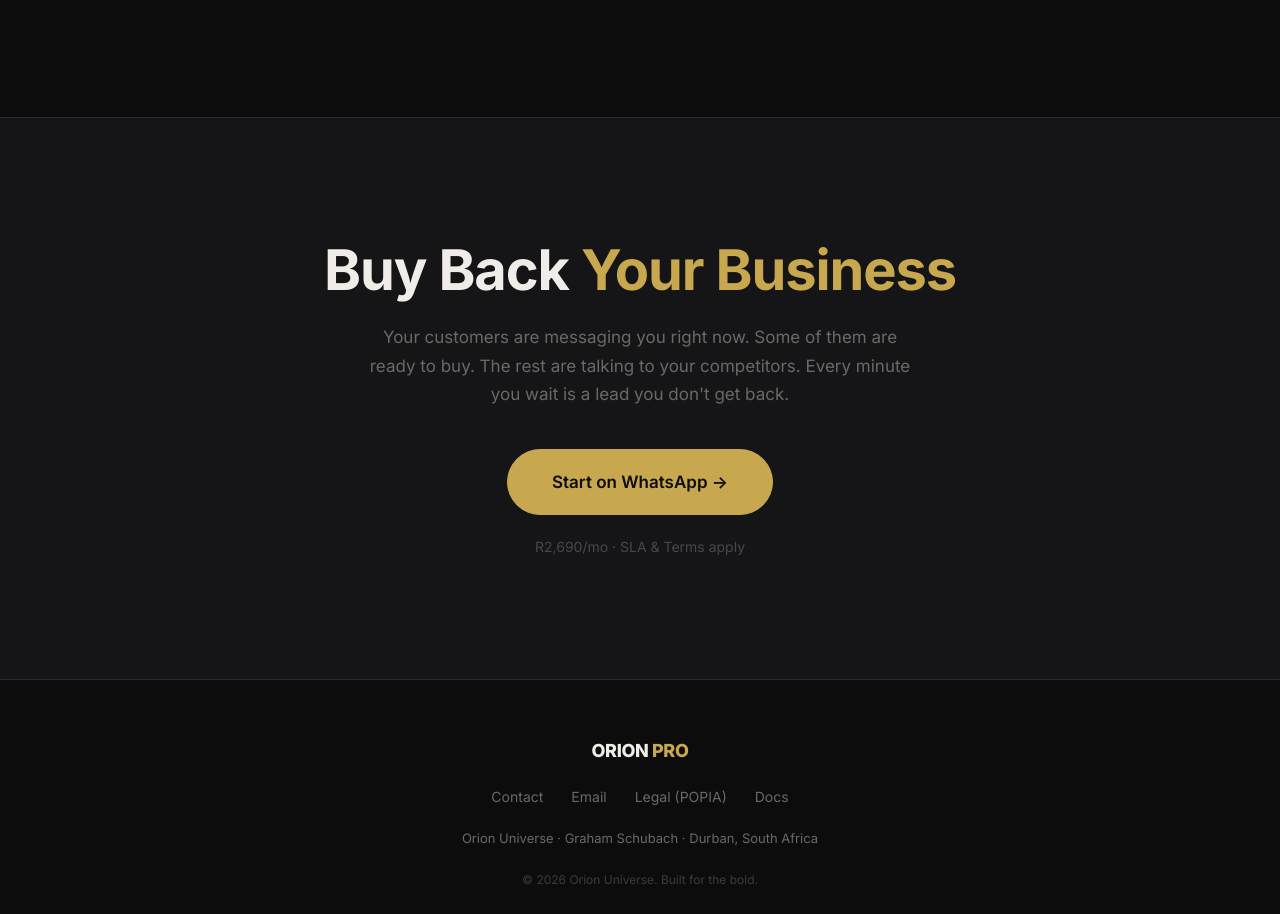
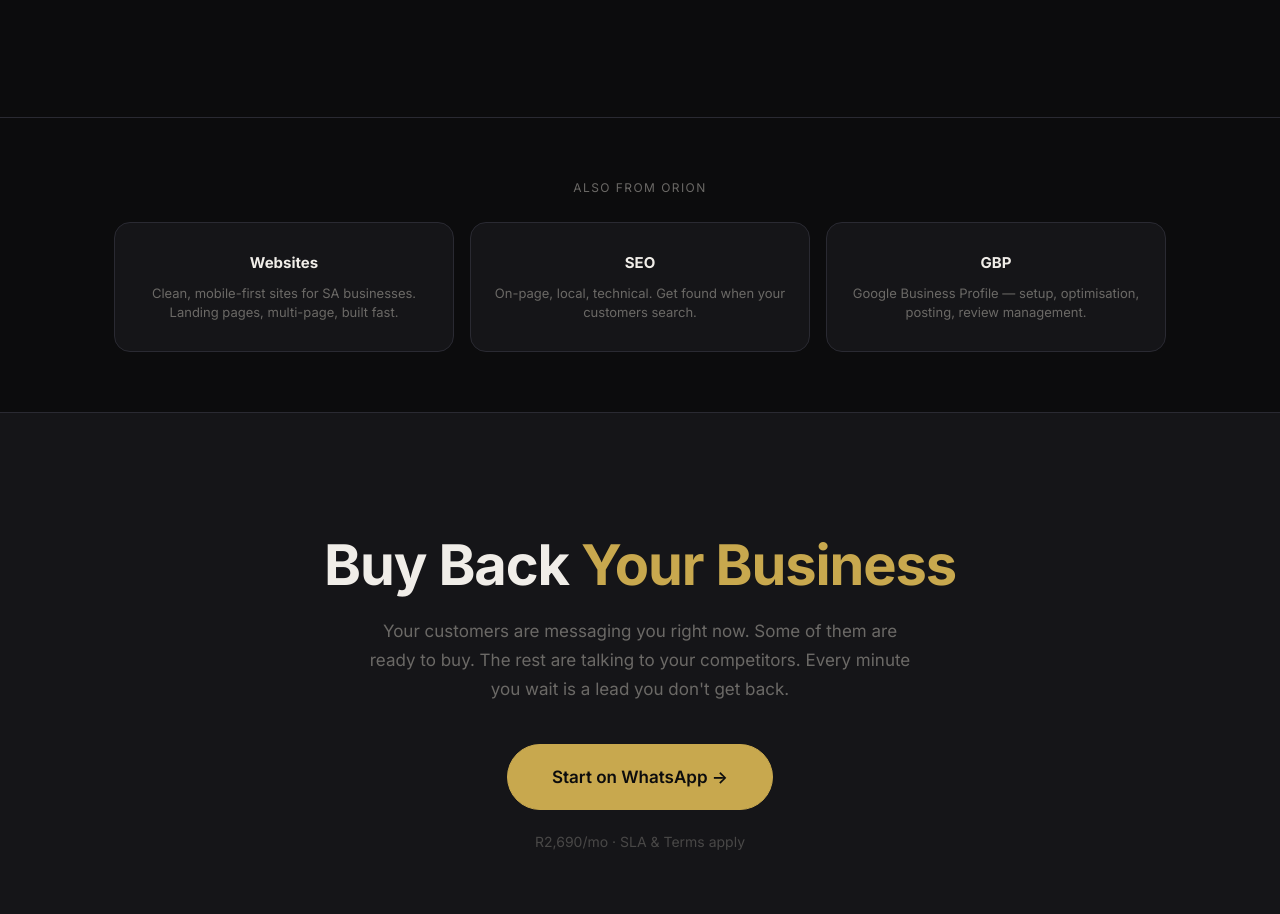
Before and after one commit to Oriondevcore/ventures, a plain HTML site: page index.html in a window 1280 px wide. Shown: the part 5866-6780 px from the top of the page. Drawn offline with Linux system fonts and the light colour scheme.

Commit message:
Add subtle services section (websites, SEO, GBP) to landing page

```diff
--- a/index.html
+++ b/index.html
@@ -588,6 +588,26 @@
   </div>
 </section>
 
+<section class="verticals" style="padding:60px 0;border-top:1px solid var(--border)">
+  <div class="section-inner">
+    <p style="font-size:12px;text-transform:uppercase;letter-spacing:0.12em;color:var(--text-muted);text-align:center;margin-bottom:24px">Also from Orion</p>
+    <div class="vertical-grid" style="grid-template-columns:repeat(3,1fr)">
+      <div class="vertical-card">
+        <h4>Websites</h4>
+        <p>Clean, mobile-first sites for SA businesses. Landing pages, multi-page, built fast.</p>
+      </div>
+      <div class="vertical-card">
+        <h4>SEO</h4>
+        <p>On-page, local, technical. Get found when your customers search.</p>
+      </div>
+      <div class="vertical-card">
+        <h4>GBP</h4>
+        <p>Google Business Profile — setup, optimisation, posting, review management.</p>
+      </div>
+    </div>
+  </div>
+</section>
+
 <section class="cta" id="cta">
   <div class="section-inner">
     <h2 class="cta-title">Buy Back <span class="gold">Your Business</span></h2>
```
